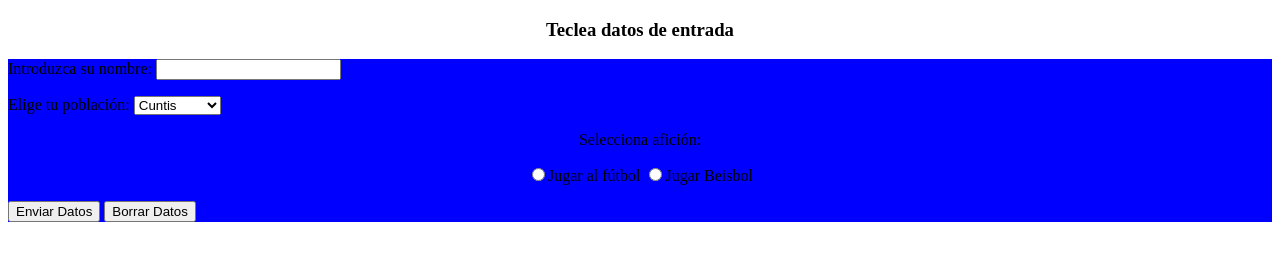
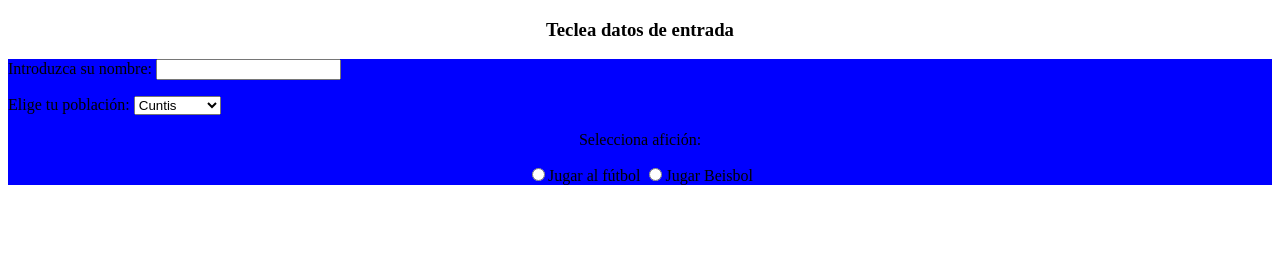
Before and after one commit to Aferreiro22/RepoEjemplo, a plain HTML site: page index.html in a window 1280 px wide. Drawn offline with Linux system fonts and the light colour scheme.

Commit message:
Modificación na nova rama

```diff
--- a/index.html
+++ b/index.html
@@ -20,11 +20,6 @@
         </p>
         <p align="center" >Selecciona afición:</p>
         <p align="center" ><input type="radio" >Jugar al fútbol  <input  type="radio">Jugar Beisbol</p>
-        <div class="abaixo">
-            <input type="submit" value="Enviar Datos">
-            <input type="reset" value="Borrar Datos">
-
-        </div>
         </div>
 </body>
 </html>
```
